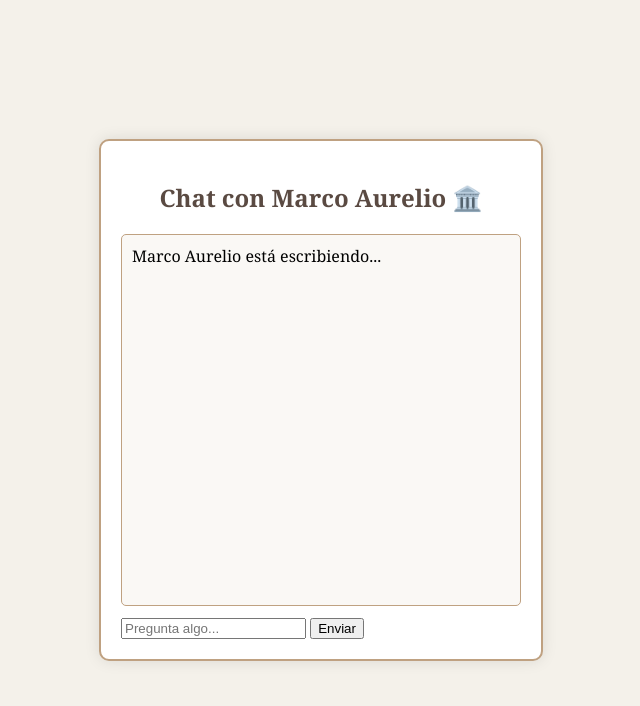
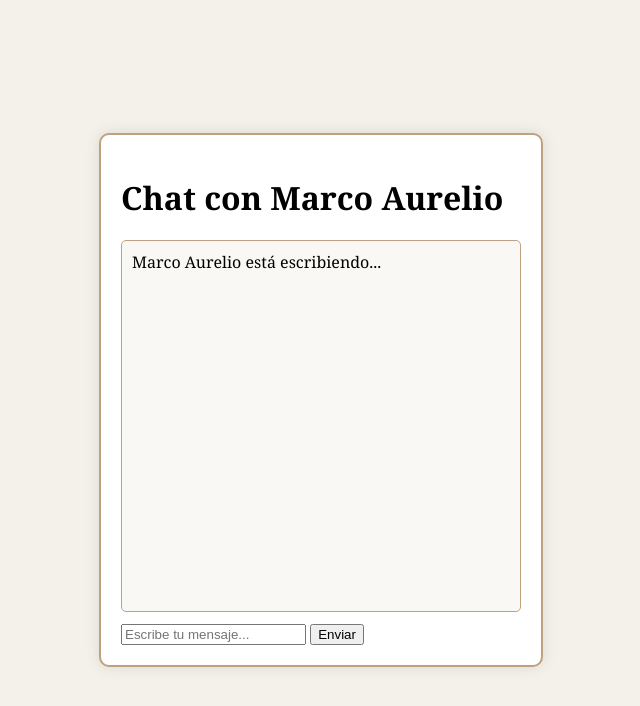
Before and after one commit to FullFran/chatbot-RAG, a plain HTML site: page docs/index.html in a window 1280 px wide. Shown: the whole page, without its empty margins (319-959 px from the left). Drawn offline with Linux system fonts and the light colour scheme.

Commit message:
Update index.html

```diff
--- a/docs/index.html
+++ b/docs/index.html
@@ -4,20 +4,17 @@
     <meta charset="UTF-8">
     <meta name="viewport" content="width=device-width, initial-scale=1.0">
     <title>Chat con Marco Aurelio</title>
-    <link rel="stylesheet" href="/static/styles.css">
+    <link rel="stylesheet" href="styles.css">
 </head>
 <body>
     <div class="chat-container">
-        <h2>Chat con Marco Aurelio 🏛️</h2>
-        <div id="chat-box">
-            <!-- Aquí aparecen los mensajes -->
-        </div>
+        <h1>Chat con Marco Aurelio</h1>
+        <div id="chat-box"></div>
         <form id="chat-form">
-            <input type="text" id="user-input" placeholder="Pregunta algo..." required>
+            <input type="text" id="user-input" placeholder="Escribe tu mensaje..." autocomplete="off">
             <button type="submit">Enviar</button>
         </form>
     </div>
-
-    <script src="/static/script.js"></script>
+    <script src="script.js"></script>
 </body>
 </html>
```
